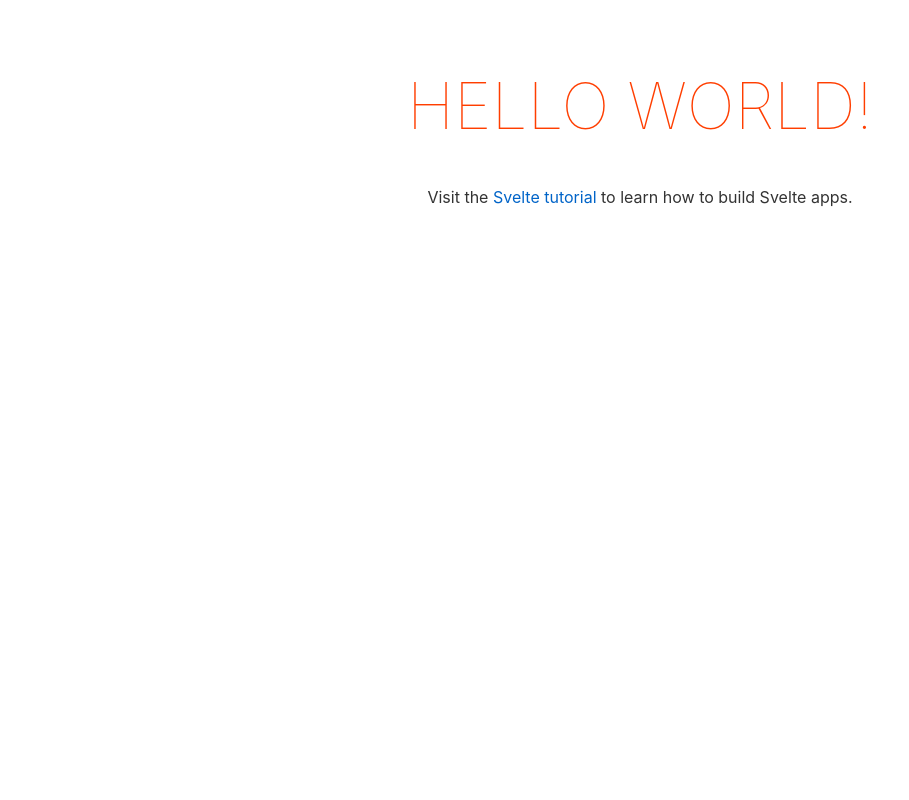
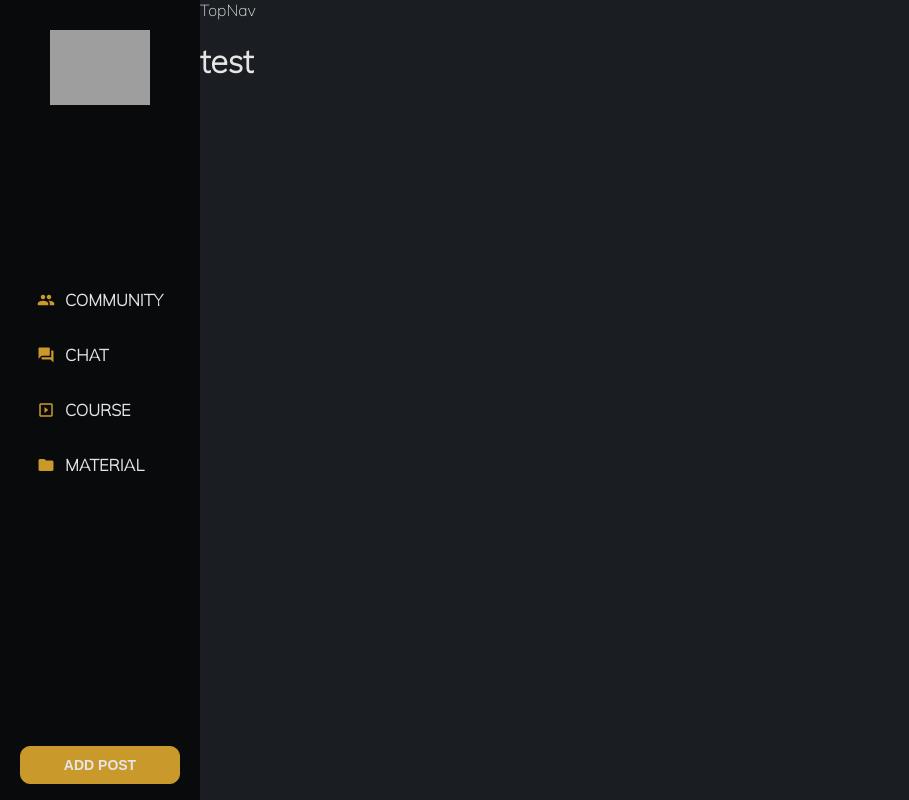
Before and after one commit to younissk/mt_platform, a Svelte app: page / in a window 1280 px wide. Shown: the whole page, without its empty margins (0-909 px from the left). Built offline with nearby package versions, Linux system fonts and the light colour scheme; grey boxes are pictures that could not be loaded.

Commit message:
did the navbar html and css

```diff
--- a/public/global.css
+++ b/public/global.css
@@ -1,3 +1,5 @@
+@import url('https://fonts.googleapis.com/css2?family=Mulish:wght@200&display=swap');
+
 html, body {
 	position: relative;
 	width: 100%;
@@ -5,59 +7,8 @@ html, body {
 }
 
 body {
-	color: #333;
+	color: #e5e5e5;
 	margin: 0;
-	padding: 8px;
 	box-sizing: border-box;
-	font-family: -apple-system, BlinkMacSystemFont, "Segoe UI", Roboto, Oxygen-Sans, Ubuntu, Cantarell, "Helvetica Neue", sans-serif;
+	font-family: 'Mulish', sans-serif;
 }
-
-a {
-	color: rgb(0,100,200);
-	text-decoration: none;
-}
-
-a:hover {
-	text-decoration: underline;
-}
-
-a:visited {
-	color: rgb(0,80,160);
-}
-
-label {
-	display: block;
-}
-
-input, button, select, textarea {
-	font-family: inherit;
-	font-size: inherit;
-	-webkit-padding: 0.4em 0;
-	padding: 0.4em;
-	margin: 0 0 0.5em 0;
-	box-sizing: border-box;
-	border: 1px solid #ccc;
-	border-radius: 2px;
-}
-
-input:disabled {
-	color: #ccc;
-}
-
-button {
-	color: #333;
-	background-color: #f4f4f4;
-	outline: none;
-}
-
-button:disabled {
-	color: #999;
-}
-
-button:not(:disabled):active {
-	background-color: #ddd;
-}
-
-button:focus {
-	border-color: #666;
-}
--- a/public/index.html
+++ b/public/index.html
@@ -1,18 +1,22 @@
 <!DOCTYPE html>
 <html lang="en">
-<head>
-	<meta charset='utf-8'>
-	<meta name='viewport' content='width=device-width,initial-scale=1'>
+  <head>
+    <meta charset="utf-8" />
+    <meta name="viewport" content="width=device-width,initial-scale=1" />
 
-	<title>Svelte app</title>
+    <title>Svelte app</title>
 
-	<link rel='icon' type='image/png' href='/favicon.png'>
-	<link rel='stylesheet' href='/global.css'>
-	<link rel='stylesheet' href='/build/bundle.css'>
+    <link rel="icon" type="image/png" href="/favicon.png" />
+    <link rel="stylesheet" href="/global.css" />
+    <link rel="stylesheet" href="/build/bundle.css" />
 
-	<script defer src='/build/bundle.js'></script>
-</head>
+    <link
+      rel="stylesheet"
+      href="https://fonts.googleapis.com/icon?family=Material+Icons"
+    />
 
-<body>
-</body>
+    <script defer src="/build/bundle.js"></script>
+  </head>
+
+  <body></body>
 </html>
--- a/src/App.svelte
+++ b/src/App.svelte
@@ -1,33 +1,25 @@
 <script>
   export let name;
+  import TopNav from "./features/navigation/TopNav.svelte";
+  import LeftNav from "./features/navigation/LeftNav.svelte";
 </script>
 
 <main>
-  <h1>Hello {name}!</h1>
-  <p>
-    Visit the <a href="https://svelte.dev/tutorial">Svelte tutorial</a> to learn
-    how to build Svelte apps.
-  </p>
+  <LeftNav />
+  <div class="app">
+    <TopNav />
+    <h1>test</h1>
+  </div>
 </main>
 
 <style>
   main {
-    text-align: center;
-    padding: 1em;
-    max-width: 240px;
-    margin: 0 auto;
+    display: flex;
+    height: 100%;
+    width: 100%;
   }
-
-  h1 {
-    color: #ff3e00;
-    text-transform: uppercase;
-    font-size: 4em;
-    font-weight: 100;
-  }
-
-  @media (min-width: 640px) {
-    main {
-      max-width: none;
-    }
+  .app {
+    background-color: #1a1e23;
+    width: 100%;
   }
 </style>
--- /dev/null
+++ b/src/features/navigation/LeftNav.svelte
@@ -0,0 +1,31 @@
+<script>
+  import Navbar from "./components/Navbar.svelte";
+  import AddPostButton from "./components/AddPostButton.svelte";
+</script>
+
+<div class="main">
+  <img
+    src="https://www.mytazkiyah.com/wp-content/uploads/My-Tazkiyah-logo-2.png"
+    alt=""
+    class="logo"
+  />
+  <Navbar />
+  <AddPostButton />
+</div>
+
+<style>
+  .main {
+    display: flex;
+    flex-direction: column;
+    justify-content: space-between;
+    align-items: center;
+    background-color: #090a0b;
+    min-width: 200px;
+    height: 100%;
+  }
+  .logo {
+    transform: translateY(20px);
+    max-width: 100px;
+    margin: 10px;
+  }
+</style>
--- /dev/null
+++ b/src/features/navigation/TopNav.svelte
@@ -0,0 +1,6 @@
+<script></script>
+
+<div class="main">TopNav</div>
+
+<style>
+</style>
--- /dev/null
+++ b/src/features/navigation/components/AddPostButton.svelte
@@ -0,0 +1,23 @@
+<button class="add-post">Add post</button>
+
+<style>
+  .add-post {
+    padding: 10px;
+    text-transform: uppercase;
+    margin: 16px;
+    width: 80%;
+    border-radius: 10px;
+    color: #e5e5e5;
+    background-color: #ca992c;
+    font-size: 14px;
+    font-weight: bold;
+    transition: all 0.5s ease-in;
+    border: solid 0.1px #ca992c;
+  }
+
+  .add-post:hover {
+    color: #ca992c;
+    background-color: #090a0b;
+    cursor: pointer;
+  }
+</style>
--- /dev/null
+++ b/src/features/navigation/components/Navbar.svelte
@@ -0,0 +1,50 @@
+<nav>
+  <div class="nav-item">
+    <i class="material-icons">group</i>
+    <h3>Community</h3>
+  </div>
+
+  <div class="nav-item">
+    <i class="material-icons">forum</i>
+    <h3>Chat</h3>
+  </div>
+
+  <div class="nav-item">
+    <i class="material-icons">slideshow</i>
+    <h3>Course</h3>
+  </div>
+
+  <div class="nav-item">
+    <i class="material-icons">folder</i>
+    <h3>Material</h3>
+  </div>
+</nav>
+
+<style>
+  nav {
+    transform: translateY(-30px);
+    text-transform: uppercase;
+    font-size: 14px;
+    font-weight: bold;
+  }
+  .nav-item {
+    display: flex;
+    align-items: center;
+    margin: 10px;
+    max-height: 32px;
+    padding: 6px 10px;
+    transition: all 0.5s ease-in;
+    border-bottom: solid 1px #090a0b;
+  }
+
+  .nav-item:hover {
+    cursor: pointer;
+    border-bottom: solid 1px #e5e5e5;
+  }
+
+  i {
+    color: #ca992c;
+    margin-right: 10px;
+    font-size: 18px;
+  }
+</style>
```
